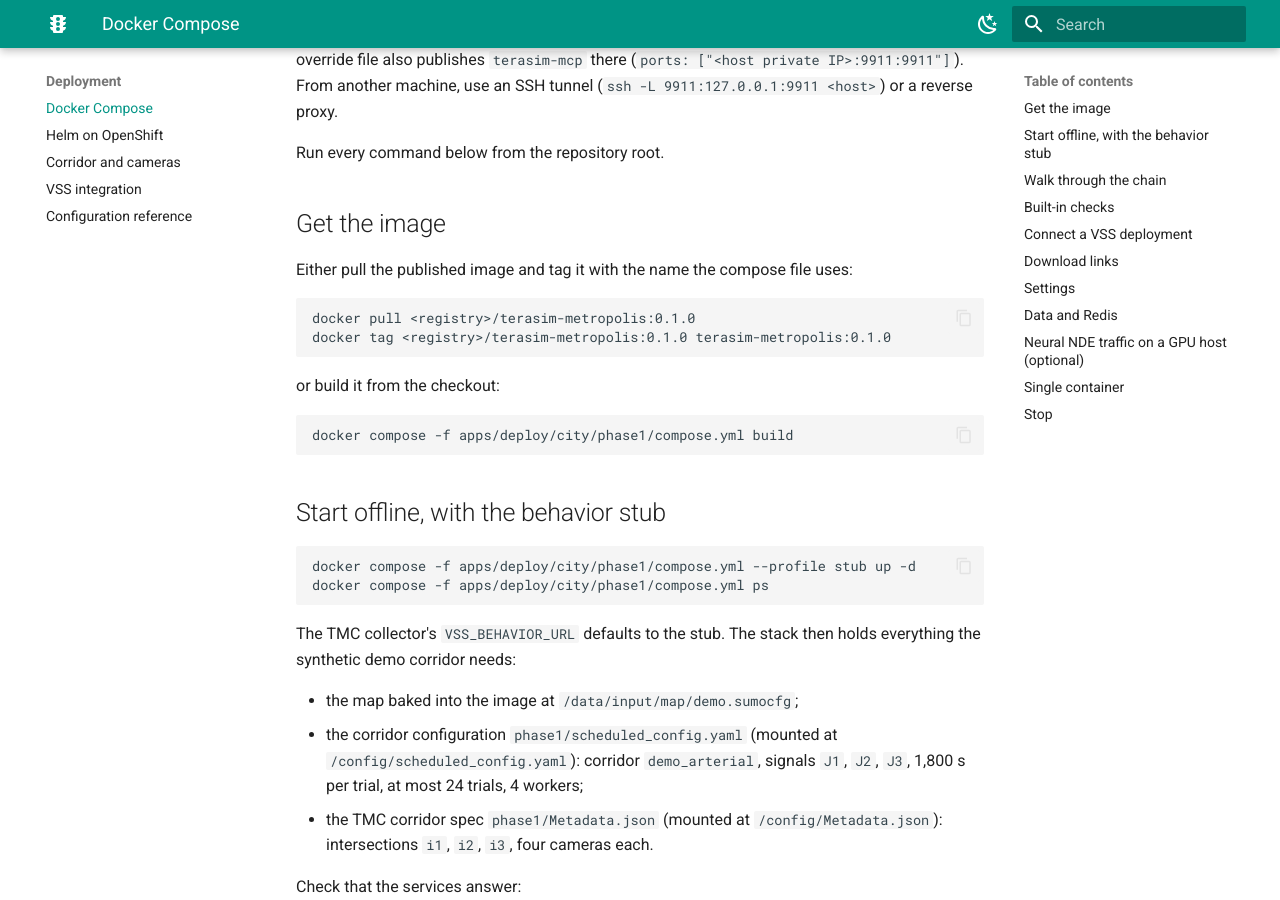
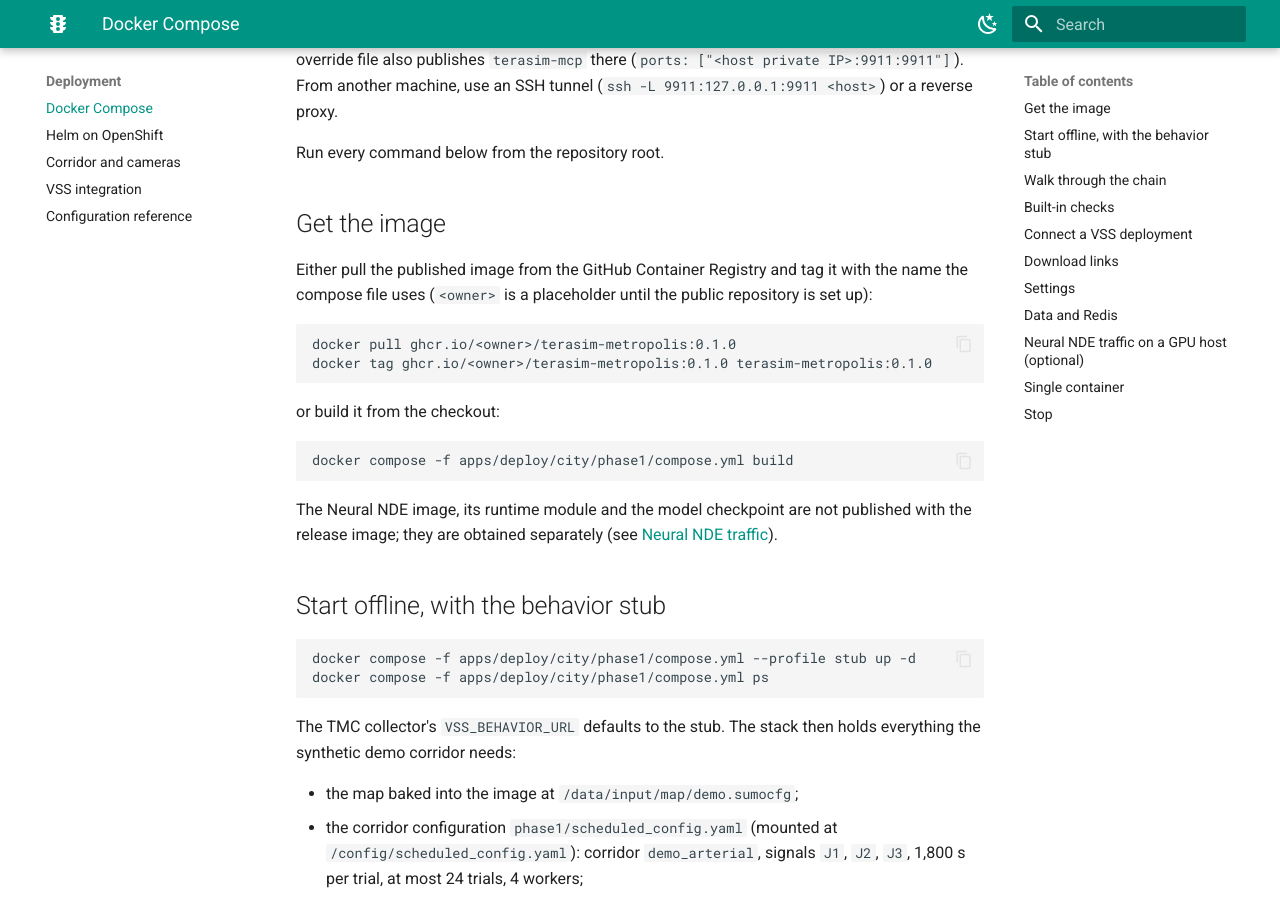
Before and after one commit to SaferDrive-AI/Terasim-Metropolis, an MkDocs documentation site: the page built from docs/deployment/docker-compose.md, in a window 1280 px wide and 900 px high, scrolled down 712 px. Built offline with MkDocs 1.6.1 and Material for MkDocs 9.7.7, drawn with Linux system fonts in a browser that asks for light colours.

Commit message:
Document the repository and GHCR image path
Next to the delivered package, the Brev guide, the installation page and
the Docker Compose page describe a short path: clone the repository, pull
ghcr.io/<owner>/terasim-metropolis:0.1.0, and obtain the Neural NDE image,
runtime and checkpoint separately. <owner> (and <repository> in the
clone URL) are placeholders until the public repository is set up.

````diff
--- a/docs/deployment/docker-compose.md
+++ b/docs/deployment/docker-compose.md
@@ -21,11 +21,12 @@
 
 ## Get the image
 
-Either pull the published image and tag it with the name the compose file uses:
+Either pull the published image from the GitHub Container Registry and tag it with the name the
+compose file uses (`<owner>` is a placeholder until the public repository is set up):
 
 ```bash
-docker pull <registry>/terasim-metropolis:0.1.0
-docker tag <registry>/terasim-metropolis:0.1.0 terasim-metropolis:0.1.0
+docker pull ghcr.io/<owner>/terasim-metropolis:0.1.0
+docker tag ghcr.io/<owner>/terasim-metropolis:0.1.0 terasim-metropolis:0.1.0
 ```
 
 or build it from the checkout:
@@ -33,6 +34,10 @@
 ```bash
 docker compose -f apps/deploy/city/phase1/compose.yml build
 ```
+
+The Neural NDE image, its runtime module and the model checkpoint are not published with the
+release image; they are obtained separately (see
+[Neural NDE traffic](#neural-nde-traffic-on-a-gpu-host-optional)).
 
 ## Start offline, with the behavior stub
 
````
Also changed, not shown: deployment/brev/README.md (+14 -0 lines), docs/getting-started/installation.md (+3 -1 lines).
